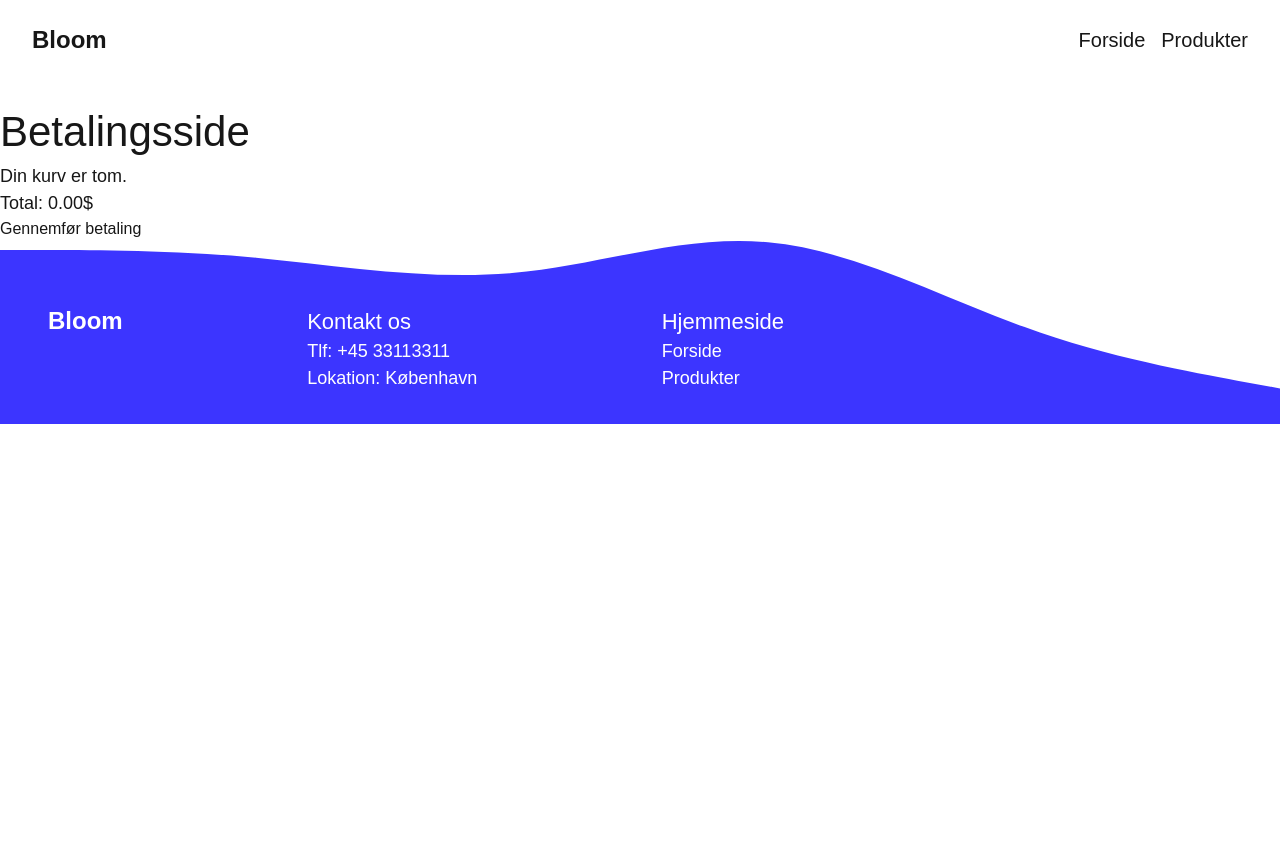
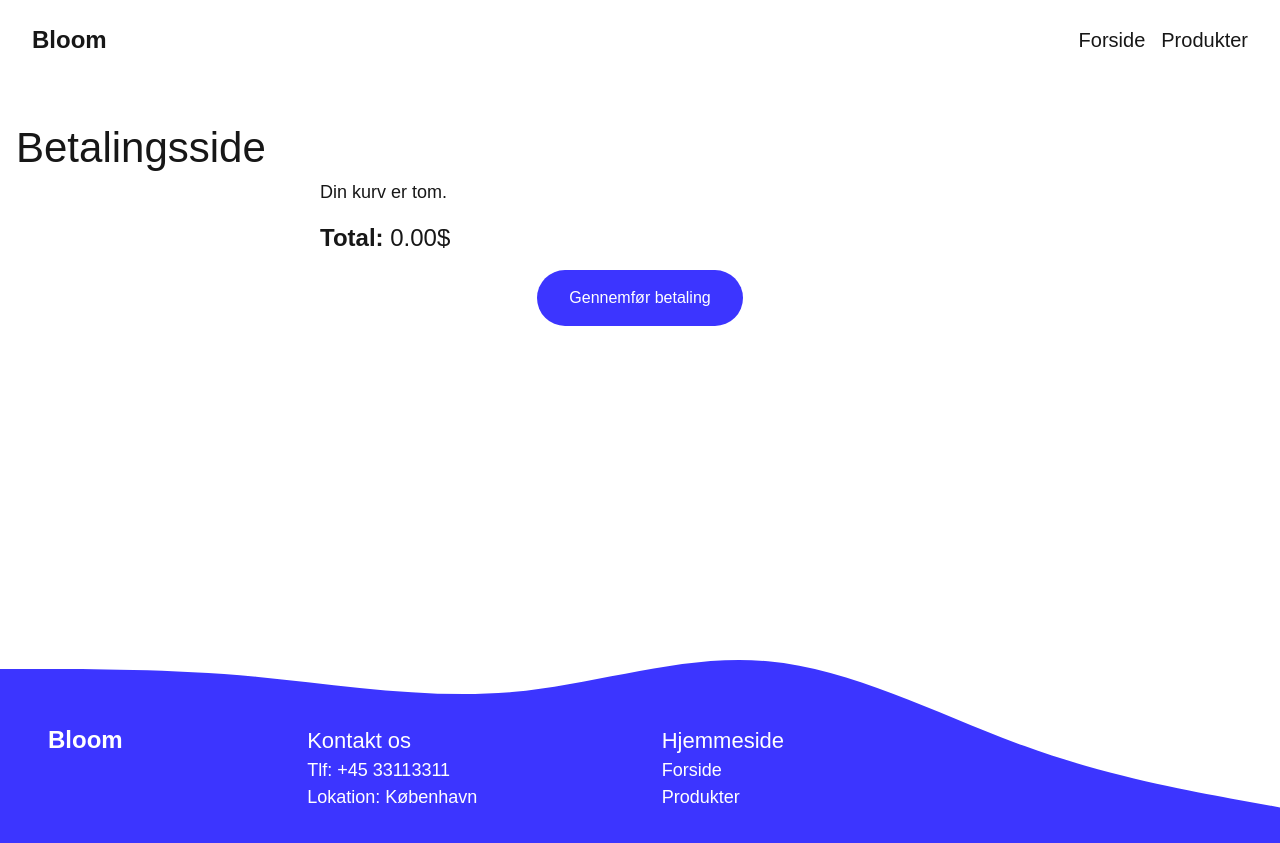
Before and after one commit to ceciliejadach/simpel-shop, a Next.js app: page /payment in a window 1280 px wide. Before the commit the page ends 800 px from the top, so only its background shows below. Built offline with nearby package versions, Linux system fonts and the light colour scheme.

Commit message:
fået discountpris med på payment siden

```diff
--- a/src/app/components/Basket.jsx
+++ b/src/app/components/Basket.jsx
@@ -7,7 +7,7 @@ const Basket = ({ cart, updateCartQuantity }) => {
   const itemCounter = cart.reduce((total, item) => total + item.quantity, 0);
 
   // Beregn den samlede pris for hele kurven
-  const totalCartPrice = cart.reduce((total, product) => total + product.price * product.quantity, 0);
+  const totalCartPrice = cart.reduce((total, product) => total + (product.discountedPrice || product.price) * product.quantity, 0);
 
   return (
     <ul className="cart__product__list grid grid-rows-[auto] gap-4 py-2 px-1 border-red border-solid border-[1px]">
--- a/src/app/components/BasketProductCard.jsx
+++ b/src/app/components/BasketProductCard.jsx
@@ -19,7 +19,9 @@ const BasketProductCard = ({ id, thumbnail, title, price, stock, quantity, updat
   };
 
   // Beregn den samlede pris for produktet
-  const totalPrice = price * quantity;
+  // const totalPrice = price * quantity;
+
+  const totalPrice = discountPercentage ? (price - (price * discountPercentage) / 100) * quantity : price * quantity;
 
   return (
     <li key={id} className="flex items-center space-x-4">
--- a/src/app/components/ProductCard.jsx
+++ b/src/app/components/ProductCard.jsx
@@ -9,7 +9,9 @@ const ProductCard = ({ product, addToCart }) => {
 
   const handleAddToCart = () => {
     //addToCart defineres i store/cartStore og bruges i App-komponeneten
-    addToCart({ ...product });
+    // addToCart({ ...product });
+    const discountedPrice = discountPercentage ? price - (price * discountPercentage) / 100 : price;
+    addToCart({ ...product, discountedPrice });
   };
   return (
     <>
--- a/src/app/payment/page.js
+++ b/src/app/payment/page.js
@@ -8,7 +8,9 @@ const PaymentPage = () => {
   const { cart, clearCart } = useCartStore();
 
   // Beregn totalpris af produkter
-  const totalCartPrice = cart.reduce((total, product) => total + product.price * product.quantity, 0);
+  // const totalCartPrice = cart.reduce((total, product) => total + product.price * product.quantity, 0);
+  // Beregn totalpris af produkter
+  const totalCartPrice = cart.reduce((total, product) => total + (product.discountedPrice || product.price) * product.quantity, 0);
 
   //Vis alert ved gennemført betaling
   const handlePayment = () => {
@@ -17,15 +19,30 @@ const PaymentPage = () => {
   };
 
   return (
-    <div>
+    <section className="max-w-screen-xl mx-auto h-[70vh] p-4">
       <h1>Betalingsside</h1>
+      <div className="max-w-screen-sm mx-auto grid gap-4">
         {/* Betingelse for at hvis cart er længere end 0, så skal produkter blive vist eller skal teksten: "din kurv er tom" blive vist */}
         {cart.length > 0 ? (
           <ul>
             {cart.map((product) => (
-            <li key={product.id}>
-              <Image src={product.thumbnail} width={100} height={100} alt={product.title} />
-              {product.title} - {product.quantity} stk. - {product.price * product.quantity}$
+              <li key={product.id} className="grid grid-cols-[1fr_2fr]">
+                <Image className="place-self-center" src={product.thumbnail} width={100} height={100} alt={product.title} />
+                <div>
+                  <h3>
+                    <strong>{product.title}</strong>
+                  </h3>
+                  <p className="text-gray-500 text-sm">{product.brand}</p>
+                  <p>
+                    {product.discountedPrice ? (
+                      <>
+                        <span className="line-through">{product.price * product.quantity}$</span> <span className="text-red-500">{(product.discountedPrice * product.quantity).toFixed(2)}$</span>
+                      </>
+                    ) : (
+                      `${product.price * product.quantity}$`
+                    )}
+                  </p>
+                </div>
               </li>
             ))}
           </ul>
@@ -33,10 +50,15 @@ const PaymentPage = () => {
           <p>Din kurv er tom.</p>
         )}
         {/* toFixed gør, at decimalerne af den totalle pris bliver reduceret til to decimaler */}
-      <p>Total: {totalCartPrice.toFixed(2)}$</p>
+        <p className="text-2xl">
+          <strong>Total:</strong> {totalCartPrice.toFixed(2)}$
+        </p>
         {/* Ved klik på "Gennemfør betaling" bliver funktionen handlePayment kaldt */}
-      <button onClick={handlePayment}>Gennemfør betaling</button>
+        <button className="bg-[#3C35FF] hover:bg-[#150DFF] text-white px-8 py-4 rounded-full w-fit justify-self-center" onClick={handlePayment}>
+          Gennemfør betaling
+        </button>
       </div>
+    </section>
   );
 };
 
```
Lines whose indentation alone changed are shown as unchanged.
